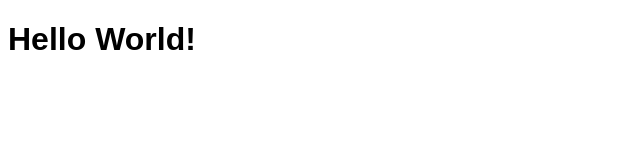
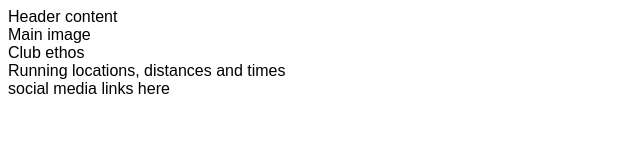
Before and after one commit to AlexanderJWard/love-running, a plain HTML site: page index.html in a window 1280 px wide. Shown: the whole page, without its empty margins (0-640 px from the left). Drawn offline with Linux system fonts and the light colour scheme.

Commit message:
Add core structure for home page

```diff
--- a/index.html
+++ b/index.html
@@ -11,6 +11,18 @@
     <title>Love Running</title>
 </head>
 <body>
-    <h1>Hello World!</h1>
+    <header>Header content</header>
+    <section>
+        Main image
+    </section>
+    <section>
+        Club ethos
+    </section>
+    <section>
+        Running locations, distances and times
+    </section>
+    <footer>
+        social media links here
+    </footer>
 </body>
 </html>
```
